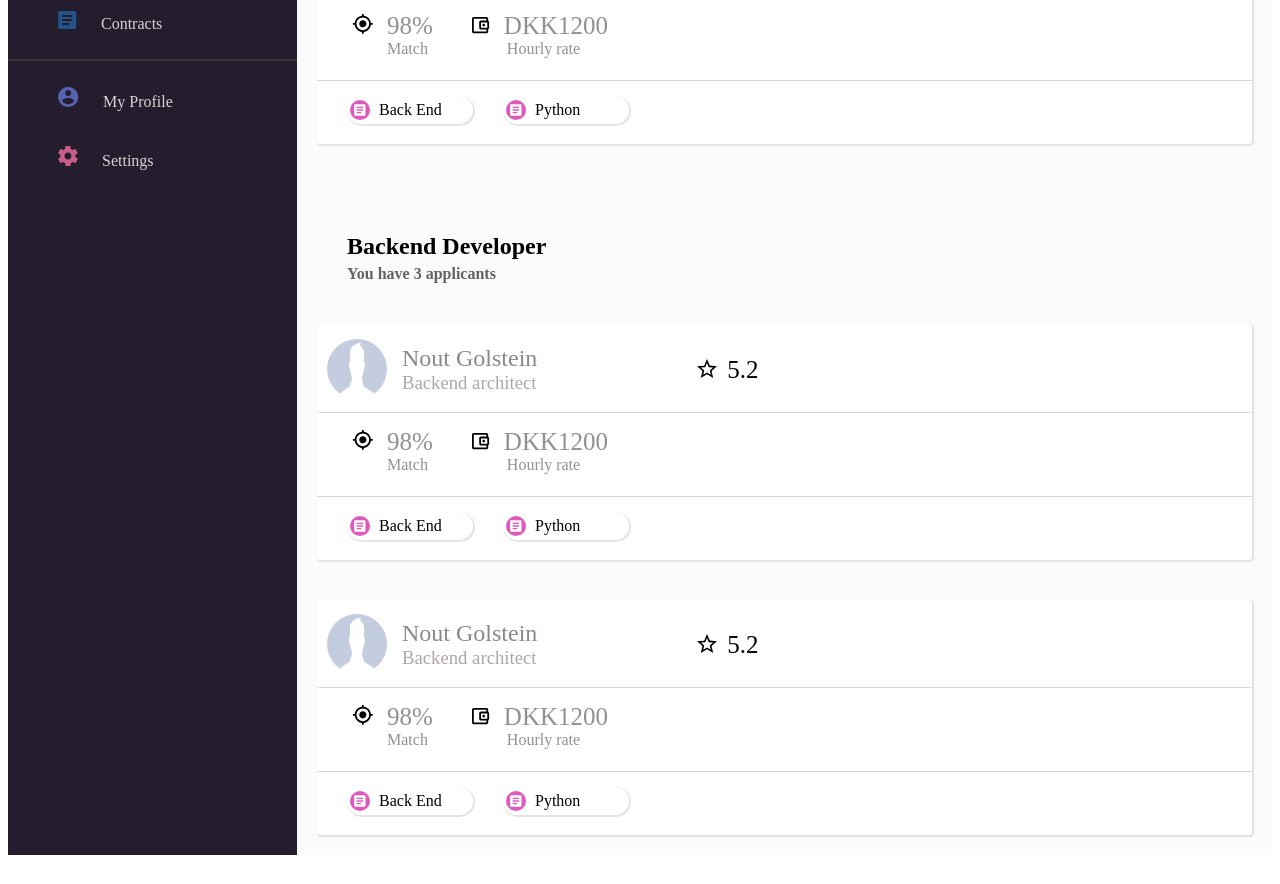
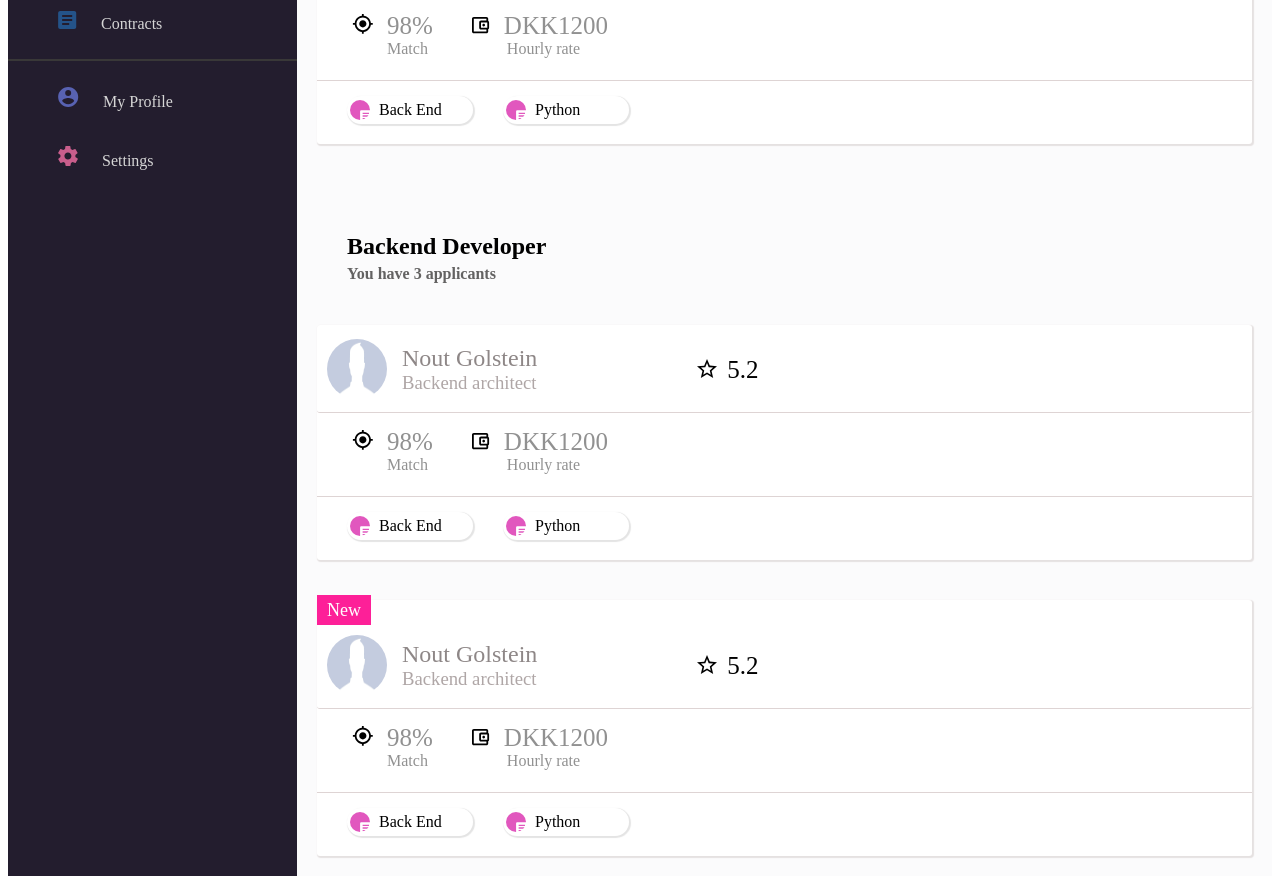
Before and after one commit to sanjeet23j/Dashboard, a plain HTML site: page index.html in a window 1280 px wide. Shown: the part 595-1479 px from the top of the page. Before the commit the page ends 1458 px from the top, so only its background shows below. Drawn offline with Linux system fonts and the light colour scheme.

Commit message:
Dashboard

```diff
--- a/index.html
+++ b/index.html
@@ -464,12 +464,18 @@
                     </section>
                 </div>
                 <div class="applicant-profile-about">
+                    <div class="new-user">
+                        <span > New</span>
+                    </div>
+
                     <header class="applicant-profile">
+
                         <img class="profile-img" src="images/admin-profile-photo.jpg">
                         <div class="applicant-profile-header">
                             <h2>Nout Golstein</h2>
                             <h3>Backend architect</h3>
                         </div>
+
                         <svg width="20px" height="19px" viewBox="0 0 20 19" version="1.1" xmlns="http://www.w3.org/2000/svg" xmlns:xlink="http://www.w3.org/1999/xlink">
                             <title>Rating</title>
                             <g id="Page-1" stroke="none" stroke-width="1" fill="none" fill-rule="evenodd">
@@ -528,6 +534,7 @@
                         </div>
                         <div class="programmming-language-list">
                             <div class="programming-language-icon">
+
                                 <svg width="12px" height="12px" viewBox="0 0 19 18" version="1.1" xmlns="http://www.w3.org/2000/svg" xmlns:xlink="http://www.w3.org/1999/xlink">
                                     <title>Shape</title>
                                     <g id="Symbols" stroke="none" stroke-width="1" fill="none" fill-rule="evenodd">
@@ -545,6 +552,7 @@
                             </div>
                             <span>Python</span>
                         </div>
+
                     </section>
                 </div>
             </div>
--- a/style.css
+++ b/style.css
@@ -103,17 +103,18 @@ hr {
 
 }
 
-.new-user {
-    width: 50px;
+
+.new-user >span {
+        width: 50px;
     height: 30px;
     background-color: #fd2098;
     color: #fff;
     font-size: 18px;
     padding: 5px 10px;
+    align-self: flex-end;
 
-
+    margin-right: 50px
 }
-
 .applicant-overview {
     display: flex;
     justify-content: space-between;
@@ -154,9 +155,11 @@ hr {
     box-shadow: 1px 1px 1px 1px #e5e1e1;
     margin: 20px;
     border-radius: 3px;
-    flex-grow: 1
+    flex-grow: 1;
+
 }
 
+/*
 .applicant-profile-about:hover {
 
     -webkit-transform: scale(0.8);
@@ -165,6 +168,7 @@ hr {
     transition-duration: 0.5s;
     box-shadow: 0 0 1px rgba(0, 0, 0, 0);
 }
+*/
 
 .applicant-profile {
     display: flex;
@@ -269,7 +273,7 @@ hr {
 .programming-language-icon > svg {
     left: 50%;
     top: 50%;
-    transform: translate(-50%, -50%);
+/*    transform: translate(-50%, -50%);*/
     position: absolute;
 
 }
```
Also changed, not shown: Screenshot 2018-11-27 at 3.10.01 PM.png (deleted).
